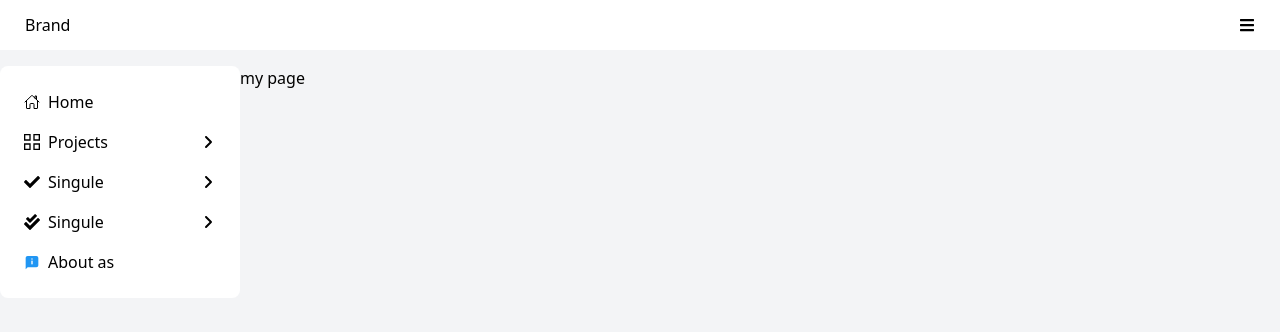
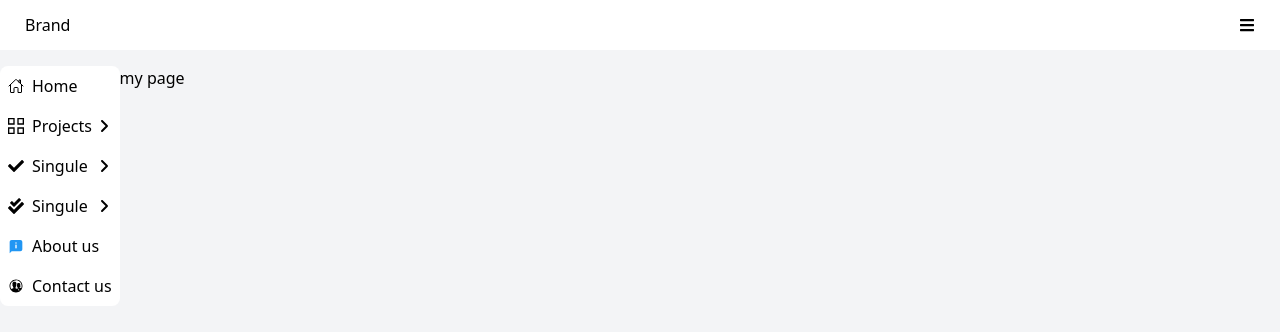
Before and after one commit to aymndev/mynextpro, a Next.js app: page / in a window 1280 px wide. Shown: the top 332 px of the page. Built offline with nearby package versions, Linux system fonts and the light colour scheme.

Commit message:
make my menu open and close

```diff
--- a/app/components/Header.tsx
+++ b/app/components/Header.tsx
@@ -1,24 +1,28 @@
-import React from 'react'
+"use client";
+
+import { MenuContext } from "@/context/MenuContext";
+import React, { useContext } from "react";
 
 
 import { FaBars } from "react-icons/fa";
 
 const Header = () => {
-  return (
+    const { toggle } = useContext(MenuContext);
+    return (
 
         <div className='bg-white flex justify-between items-center p-[25px] h-12 mb-4'>
             <div>
                 Brand
             </div>
-            <div>
-                <FaBars className='cursor-pointer'/>
+            <div onClick={toggle}>
+                <FaBars className='cursor-pointer' />
             </div>
 
 
         </div>
 
 
-)
+    )
 }
 
 export default Header;
--- a/app/components/MainLayout.tsx
+++ b/app/components/MainLayout.tsx
@@ -1,60 +1,78 @@
-import React from 'react'
+"use client";
+
+import Link from 'next/link';
 import Header from './Header'
+import React, { useContext } from "react";
 import { IoHomeOutline } from "react-icons/io5";
 import { GrProjects } from "react-icons/gr";
 import { FaAngleRight } from "react-icons/fa6";
-import { FaCheck,FaCheckDouble} from "react-icons/fa";
+import { FaCheck, FaCheckDouble } from "react-icons/fa";
+import { IoIosContacts } from "react-icons/io";
 import { FcAbout } from "react-icons/fc";
-import Link from 'next/link';
+import { MenuContext } from '@/context/MenuContext';
+
 const MainLayout = ({ children }) => {
+
+  const {open}= useContext(MenuContext);
+
   return (
     <div className='bg-gray-100 w-full min-h-screen'>
-      <Header/>
+      <Header />
       <div className='flex justify-start items-start'>
-        <aside className='bg-white rounded-lg w-60 p-4'>
+        {/*className='bg-white rounded-lg w-60 p-4'*/}
+        <aside className={`bg-white rounded-lg ${open ? "w-60 p-4" : "w.0"}`}>
           <ul>
             <li className='flex justify-start items-center text-black hover:bg-blue-200 hover:text-blue-800 rounded-xl  p-2'>
-              <IoHomeOutline  className='mr-2'/>
-              <Link  href='/'>Home</Link>
+              <IoHomeOutline className='mr-2' />
+              <Link href='/'>Home</Link>
 
 
             </li>
             <li className='flex justify-start items-center text-black hover:bg-blue-200 rounder-2 hover:text-blue-800 rounded-xl  p-2'>
-              <GrProjects className='mr-2'/>
-              <h3  className='flex-1'>Projects</h3>
+              <GrProjects className='mr-2' />
+              <h3 className='flex-1'>Projects</h3>
               <FaAngleRight />
 
 
             </li>
             <li className='flex justify-start items-center text-black hover:bg-blue-200 rounder-2 hover:text-blue-800 rounded-xl  p-2'>
-              <FaCheck className='mr-2'/>
+              <FaCheck className='mr-2' />
 
-              <h3  className='flex-1'>Singule</h3>
+              <h3 className='flex-1'>Singule</h3>
 
               <FaAngleRight />
 
 
             </li>
             <li className='flex justify-start items-center text-black hover:bg-blue-200 rounder-2 hover:text-blue-800 rounded-xl  p-2'>
-              <FaCheckDouble className='mr-2'/>
+              <FaCheckDouble className='mr-2' />
 
-              <h3  className='flex-1'>Singule</h3>
+              <h3 className='flex-1'>Singule</h3>
 
               <FaAngleRight />
 
 
             </li>
             <li className='flex justify-start items-center text-black hover:bg-blue-200 rounder-2 hover:text-blue-800 rounded-xl  p-2'>
-              <FcAbout className='mr-2'/>
+              <FcAbout className='mr-2' />
 
-              <h3  className='flex-1'>About as</h3>
+              <h3 className='flex-1'>About us</h3>
+
+
+
+
+            </li>
+            <li className='flex justify-start items-center text-black hover:bg-blue-200 rounder-2 hover:text-blue-800 rounded-xl  p-2'>
+              <IoIosContacts className='mr-2' />
+
+              <h3 className='flex-1'>Contact us</h3>
 
 
 
 
             </li>
           </ul>
-          </aside>
+        </aside>
         <main className='flex'>
           {children}
         </main>
@@ -68,4 +86,4 @@ const MainLayout = ({ children }) => {
   )
 }
 
-export default MainLayout
+export default MainLayout;
--- a/app/layout.tsx
+++ b/app/layout.tsx
@@ -1,6 +1,7 @@
 
 import MainLayout from "./components/MainLayout";
 import "./globals.css";
+import MenuContextProvider from "@/context/MenuContext";
 
 
 
@@ -17,8 +18,13 @@ export default function RootLayout({
   return (
     <html lang="en">
       <body>
+        <MenuContextProvider>
 
-        <MainLayout>{ children }</MainLayout>
+            <MainLayout>{ children }</MainLayout>
+
+        </MenuContextProvider>
+
+
 
 
       </body>
--- /dev/null
+++ b/context/MenuContext.tsx
@@ -0,0 +1,29 @@
+"use client";
+import { createContext,useState } from "react";
+
+
+
+export const MenuContext = createContext();
+
+const MenuContextProvider = ({ children }) => {
+  const [open,setOpen]=useState(false);
+
+  const toggle=()=>{
+    console.log({open});
+    setOpen((prev)=> !prev);
+
+  }
+  return (
+    <MenuContext.Provider value={{open,toggle}}>
+    {children}
+
+
+  </MenuContext.Provider>
+
+  );
+
+
+
+
+};
+export default MenuContextProvider;
```
